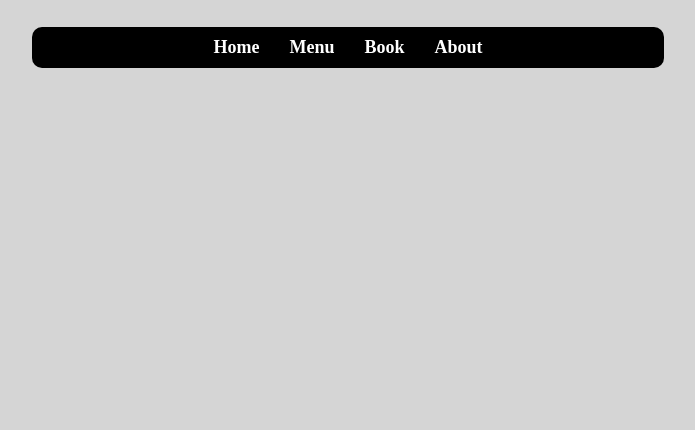
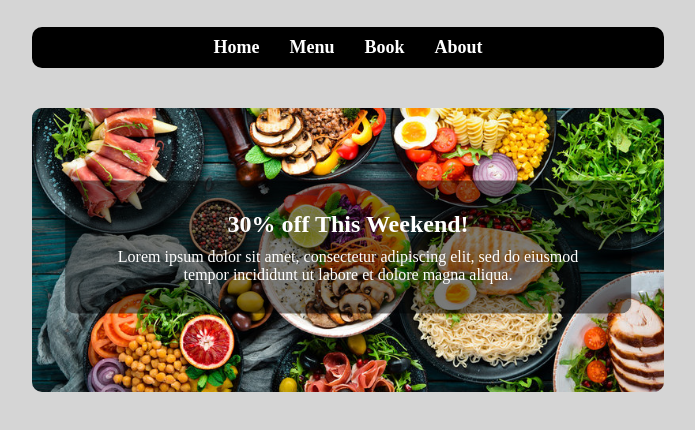
Before and after one commit to kidskoding/restaraunt-menu, a plain HTML site: page index.html in a window 1280 px wide. Shown: the part 140-570 px from the top of the page, without its empty margins (292-987 px from the left). Drawn offline with Linux system fonts and the light colour scheme.

Commit message:
added promotional banner

```diff
--- a/index.html
+++ b/index.html
@@ -19,7 +19,13 @@
         </ul>
     </nav>
     <main>
-
+        <div class="image-container">
+            <img src="imgs/promotional-banner.png" alt="Promotional Banner" />
+            <div class="text-overlay">
+                <h1>30% off This Weekend!</h1>
+                <p>Lorem ipsum dolor sit amet, consectetur adipiscing elit, sed do eiusmod tempor incididunt ut labore et dolore magna aliqua.</p>
+            </div>
+        </div>
     </main>
     <footer>
 
--- a/styles.css
+++ b/styles.css
@@ -24,7 +24,6 @@ nav ul {
     justify-content: center;
 }
 nav li {
-    background-color: transparent;
     margin: 0 15px;
 }
 nav a {
@@ -33,3 +32,42 @@ nav a {
     font-size: 18px;
     font-weight: bold;
 }
+
+main {
+    display: flex;
+    justify-content: center;
+    align-items: center;
+    margin: 20px auto;
+}
+
+
+.image-container {
+    position: relative;
+    width: 50%;
+}
+.image-container img {
+    width: 100%;
+    border-radius: 10px;
+    display: block;
+}
+
+.text-overlay {
+    position: absolute;
+    top: 50%;
+    left: 50%;
+    transform: translate(-50%, -50%);
+    color: white;
+    text-align: center;
+    padding: 30px;
+    background-color: rgba(0, 0, 0, 0.5);
+    border-radius: 10px;
+    width: 80%;
+}
+.text-overlay h1 {
+    margin: 0;
+    font-size: 24px;
+}
+.text-overlay p {
+    margin: 10px 0 0;
+    font-size: 16px;
+}
```
Also changed, not shown: imgs/promotional-banner.png (added).
